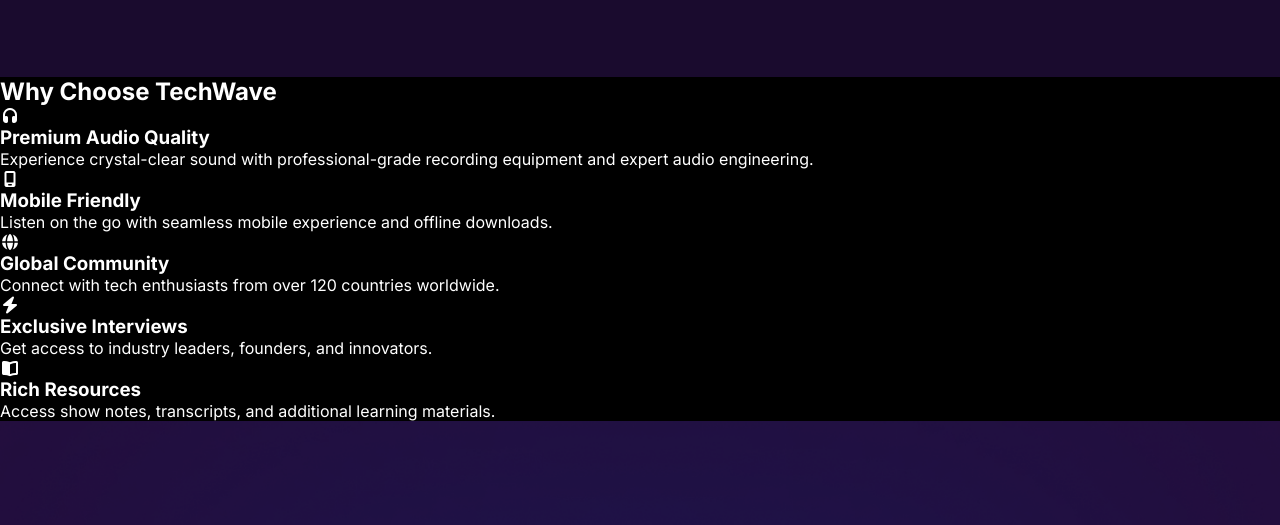
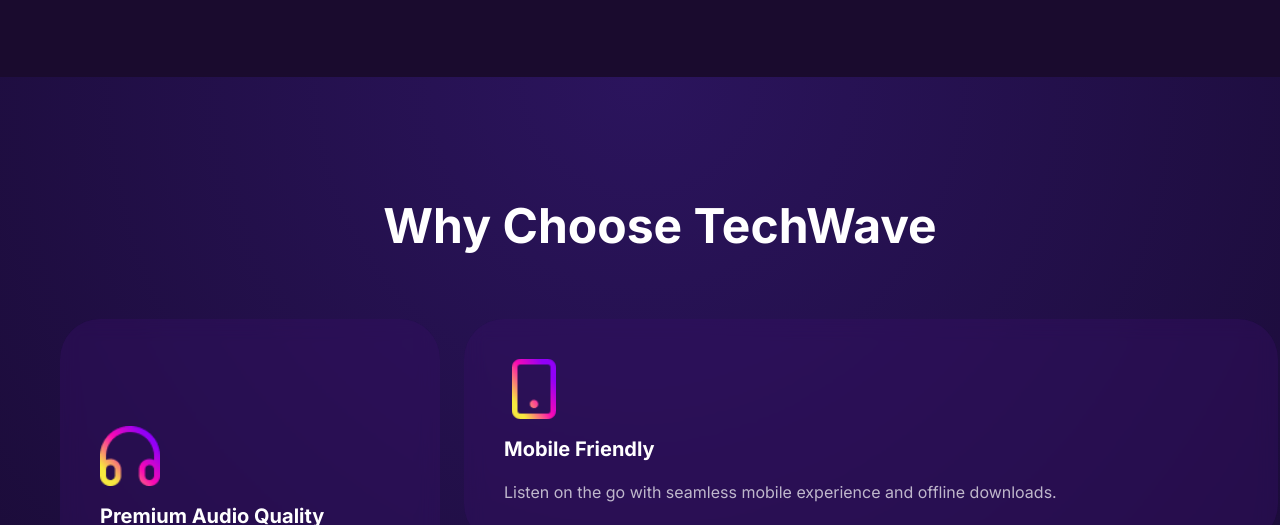
Before and after one commit to rabeya121/2nd-assain-TechWave, a plain HTML site: page index.html in a window 1280 px wide. Shown: the part 1348-1873 px from the top of the page. Drawn offline with Linux system fonts and the light colour scheme.

Commit message:
added Feature Teacwave and footer

```diff
--- a/index.html
+++ b/index.html
@@ -12,7 +12,8 @@
 <body class="inter-font">
 
     <!-- ================= HEADER / NAVBAR ================= -->
-    <header class="header-bg">
+
+     <header class="header-bg">
         <nav class="navbar display-flex">
             <h2 class="brand">Tech<span class="text-gradient">Wave</span></h2>
 
@@ -63,6 +64,7 @@
         </section>
     </header>
     <main>
+
         <section id="about" class="about display-flex">
             <div class="container display-flex">
                 <h2>About The Podcast</h2>
@@ -93,7 +95,7 @@
             </div>
         </section>
 
-        <section class="why-techwave">
+        <section class="techwave">
             <div class="container">
 
                 <h2>Why Choose TechWave</h2>
@@ -101,40 +103,39 @@
                 <div class="feature-grid">
 
                     <div class="feature-card large">
-                        <i class="fa-solid fa-headphones"></i>
+                        <img src="./assets/headphone.png" class="feature-icon" alt="">
                         <h3>Premium Audio Quality</h3>
                         <p>
-                            Experience crystal-clear sound with professional-grade recording equipment and expert audio
-                            engineering.
+                            Experience crystal-clear sound with professional-grade recording equipment and expert audio engineering. Every episode is mastered for optimal listening across all devices and platforms.
                         </p>
                     </div>
 
-                    <div class="feature-card">
-                        <i class="fa-solid fa-mobile-screen"></i>
+                    <div class="feature-card mobile">
+                        <img src="./assets/device.png" class="feature-icon" alt="">
                         <h3>Mobile Friendly</h3>
                         <p>
                             Listen on the go with seamless mobile experience and offline downloads.
                         </p>
                     </div>
 
-                    <div class="feature-card">
-                        <i class="fa-solid fa-globe"></i>
+                    <div class="feature-card global">
+                        <img src="./assets/location.png" class="feature-icon" alt="">
                         <h3>Global Community</h3>
                         <p>
                             Connect with tech enthusiasts from over 120 countries worldwide.
                         </p>
                     </div>
 
-                    <div class="feature-card">
-                        <i class="fa-solid fa-bolt"></i>
+                    <div class="feature-card exclusive">
+                        <i class="fa-solid fa-bolt exclusive-icon"></i>
                         <h3>Exclusive Interviews</h3>
                         <p>
-                            Get access to industry leaders, founders, and innovators.
+                            Get unprecedented access to industry titans, startup founders, and tech visionaries. Our host secures exclusive conversations you won't find anywhere else, diving deep into their journeys, failures, and success strategies.
                         </p>
                     </div>
 
-                    <div class="feature-card">
-                        <i class="fa-solid fa-book-open"></i>
+                    <div class="feature-card resources">
+                        <img src="./assets/resource.png" class="feature-icon" alt="">
                         <h3>Rich Resources</h3>
                         <p>
                             Access show notes, transcripts, and additional learning materials.
@@ -144,6 +145,13 @@
                 </div>
             </div>
         </section>
+
+        <section class="feature-techwave">
+            <h2>Feature Episodes</h2>
+        </section>
+
+
+        <!-- Feature Episode -->
 
 
 
--- a/styles/techwave.css
+++ b/styles/techwave.css
@@ -388,6 +388,119 @@
 }
 
 /* why-teach*/
+/* Section */
+/* Grid layout */
+.techwave {
+    background: radial-gradient(circle at top, #2b145d, #120724);
+    padding: 120px 0;
+    color: #fff;
+}
+
+.techwave .container {
+    max-width: 1200px;
+    margin: auto;
+    padding: 0 20px;
+}
+
+.techwave h2 {
+    width: 1200px;
+    height: 58px;
+    font-size: 48px;
+    font-weight: 700;
+    text-align: center;
+    margin-bottom: 64px;
+    line-height: 58px;
+    letter-spacing: 0%;
+    text-align: center;
+    text-transform: capitalize;
+}
+
+/* GRID */
+
+.feature-grid {
+    display: grid;
+    grid-template-columns: 380px 410px 380px;
+    grid-template-areas:
+        "audio mobile mobile"
+        "audio global global"
+        "exclusive exclusive resources";
+    gap: 24px;
+}
+
+/* Common */
+.feature-card {
+    background: rgba(53, 17, 101, 0.4);
+    border-radius: 40px;
+    padding: 40px;
+    display: flex;
+    flex-direction: column;
+    justify-content: center;
+    gap: 16px;
+    backdrop-filter: blur(10px);
+}
+
+.feature-card.large {
+    grid-area: audio;
+    height: 480px;
+}
+
+.feature-card.mobile {
+    grid-area: mobile;
+    height: 225px;
+}
+
+.feature-card.global {
+    grid-area: global;
+    height: 225px;
+}
+
+.feature-card.exclusive {
+    grid-area: exclusive;
+    height: 273px;
+}
+
+.feature-card.resources {
+    grid-area: resources;
+    height: 273px;
+}
+
+
+
+/* ICON */
+.feature-icon {
+    width: 60px;
+    height: 60px;
+    object-fit: contain;
+}
+
+.exclusive-icon {
+    font-size: 60px;
+    background: linear-gradient(45deg, #F7E93F, #FB09B4, #9100F8);
+    -webkit-background-clip: text;
+    color: transparent;
+}
+
+/* TEXT */
+.feature-card h3 {
+    width: 300px;
+    height: 29px;
+    color: #FFFFFF;
+    font-size: 20px;
+    font-weight: 700;
+    line-height: 29px;
+    text-align: left;
+    text-transform: capitalize;
+}
+
+.feature-card p {
+    font-size: 16px;
+    font-weight: 400;
+    text-align: left;
+    color: #FFFFFF;
+    letter-spacing: 0%;
+    line-height: 24px;
+    opacity: 0.7;
+}
 
 
 /*-----Footer section---*/
```
